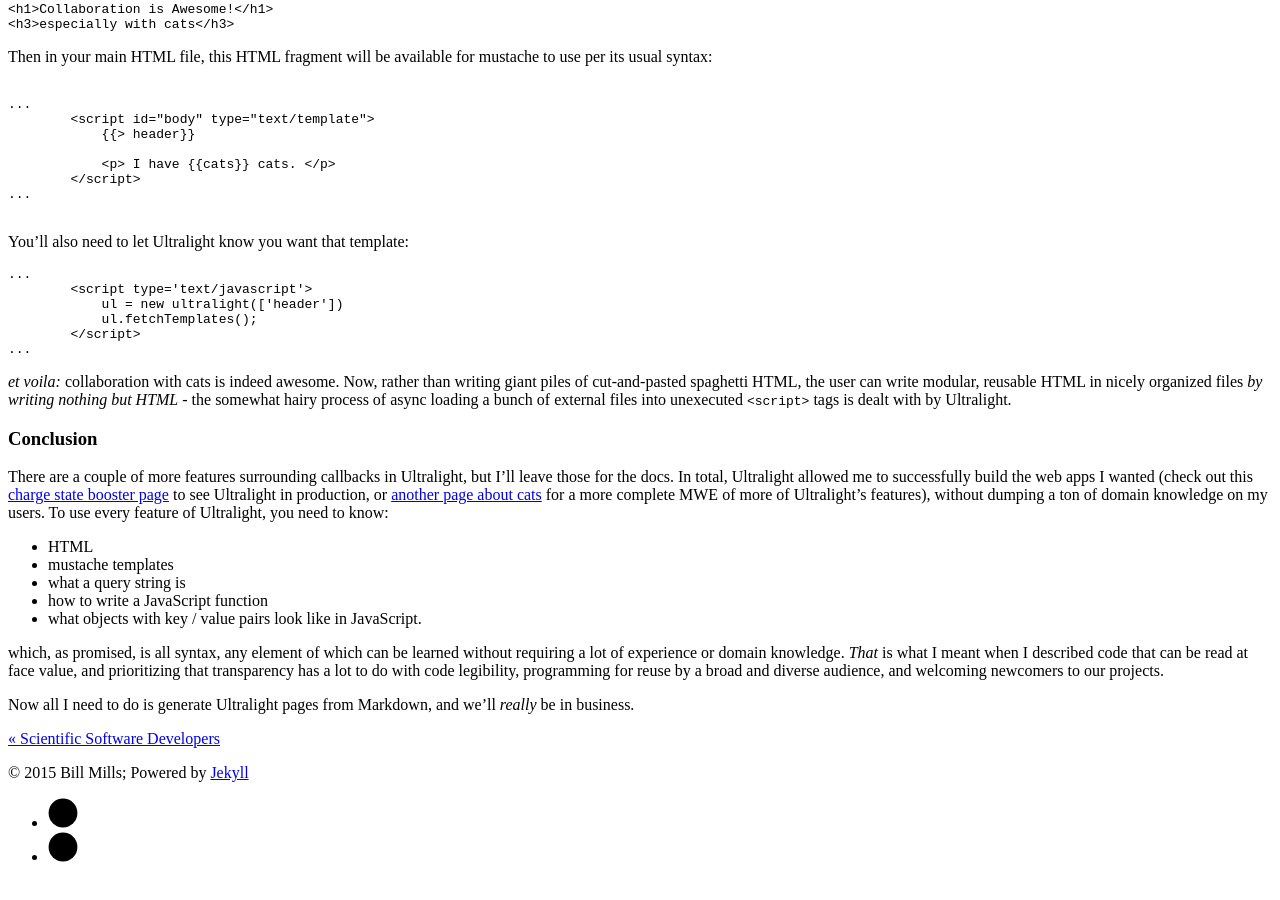
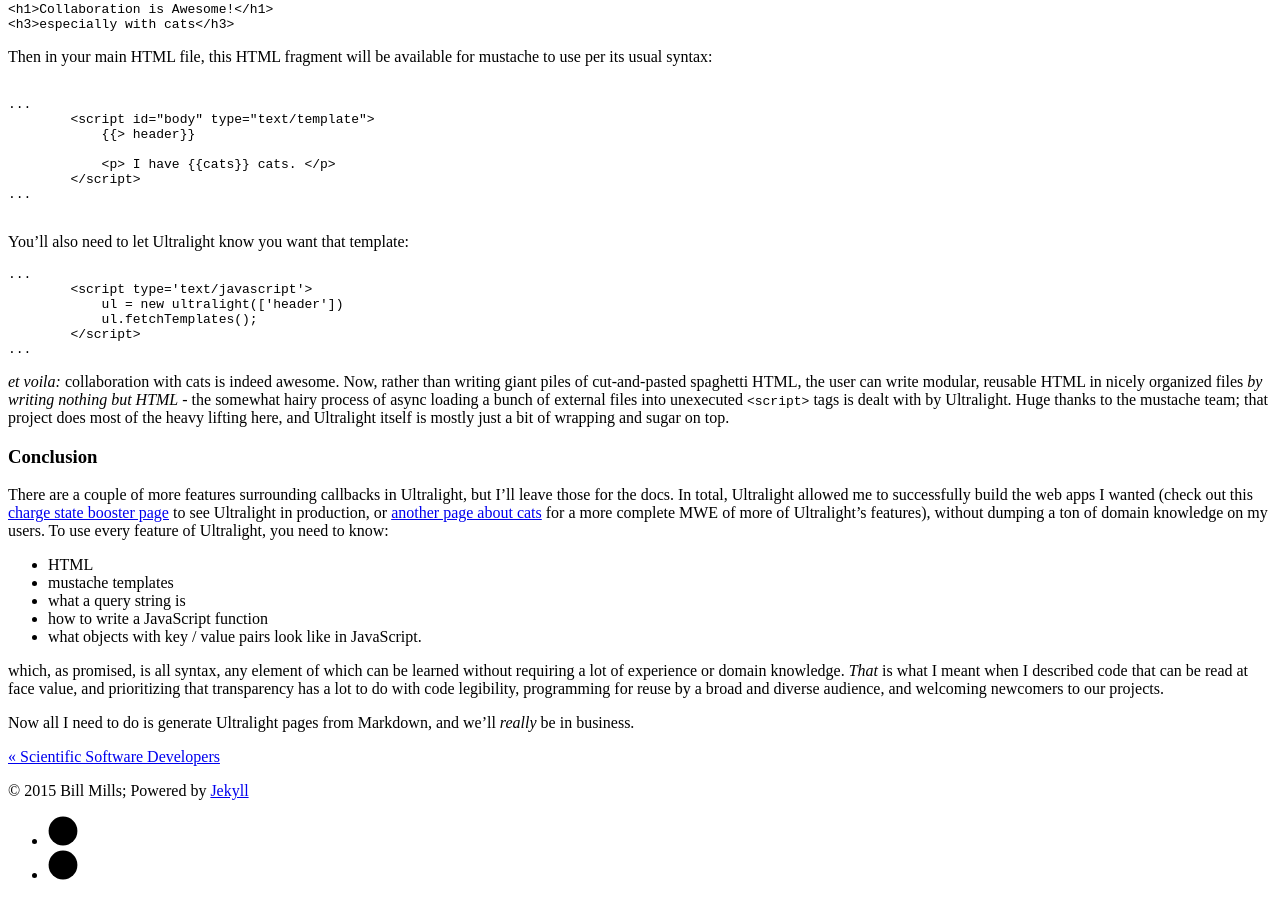
Before and after one commit to bkatiemills/blog, a Jekyll site: the page built from _posts/2015-09-27-engineeringCollaboration.markdown, in a window 1280 px wide and 900 px high, scrolled down 2099 px. Built offline with Jekyll 4.4.1, drawn with Linux system fonts in a browser that asks for light colours; nearby versions of some CDN libraries; Markdown is read by kramdown in place of the engine named in the settings; comment, search, counter and statistics services are not loaded.

Commit message:
thanks mustache

````diff
--- a/_posts/2015-09-27-engineeringCollaboration.markdown
+++ b/_posts/2015-09-27-engineeringCollaboration.markdown
@@ -104,7 +104,7 @@ You'll also need to let Ultralight know you want that template:
 ...
 ```
 
-*et voila:* collaboration with cats is indeed awesome. Now, rather than writing giant piles of cut-and-pasted spaghetti HTML, the user can write modular, reusable HTML in nicely organized files *by writing nothing but HTML* - the somewhat hairy process of async loading a bunch of external files into unexecuted `<script>` tags is dealt with by Ultralight.
+*et voila:* collaboration with cats is indeed awesome. Now, rather than writing giant piles of cut-and-pasted spaghetti HTML, the user can write modular, reusable HTML in nicely organized files *by writing nothing but HTML* - the somewhat hairy process of async loading a bunch of external files into unexecuted `<script>` tags is dealt with by Ultralight. Huge thanks to the mustache team; that project does most of the heavy lifting here, and Ultralight itself is mostly just a bit of wrapping and sugar on top.
 
 ### Conclusion
 
````
